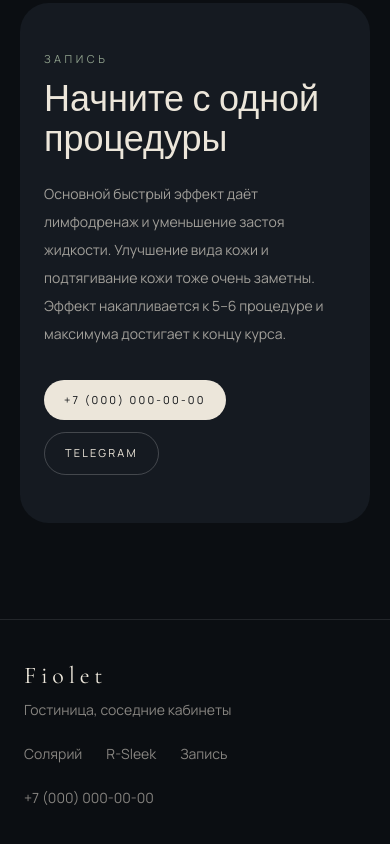
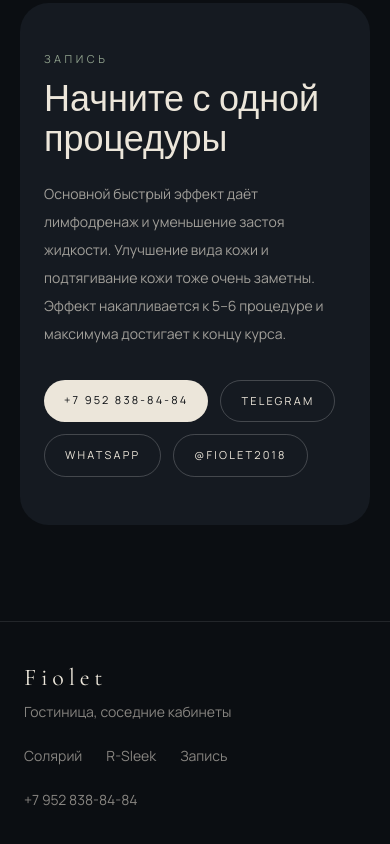
Before and after one commit to gnxv/ds, a Next.js app: page /r-sleek in a window 390 px wide. Shown: the part 9988-10832 px from the top of the page. Built offline with nearby package versions, Linux system fonts and the light colour scheme.

Commit message:
Add phone, Telegram, WhatsApp and Instagram to booking

```diff
--- a/src/app/r-sleek/page.tsx
+++ b/src/app/r-sleek/page.tsx
@@ -436,16 +436,34 @@ export default function RSleekPage() {
           </p>
           <div className="mt-8 flex flex-wrap gap-3">
             <a
-              href={`tel:${site.phone.replace(/[^\d+]/g, "")}`}
+              href={site.phoneHref}
               className="rounded-full bg-[#ece6da] px-5 py-3 text-[11px] uppercase tracking-[0.2em] text-[#0b0e12]"
             >
               {site.phone}
             </a>
             <a
               href={site.telegram}
+              target="_blank"
+              rel="noreferrer"
               className="rounded-full border border-white/20 px-5 py-3 text-[11px] uppercase tracking-[0.2em]"
             >
               Telegram
+            </a>
+            <a
+              href={site.whatsapp}
+              target="_blank"
+              rel="noreferrer"
+              className="rounded-full border border-white/20 px-5 py-3 text-[11px] uppercase tracking-[0.2em]"
+            >
+              WhatsApp
+            </a>
+            <a
+              href={site.instagram}
+              target="_blank"
+              rel="noreferrer"
+              className="rounded-full border border-white/20 px-5 py-3 text-[11px] uppercase tracking-[0.2em]"
+            >
+              {site.instagramHandle}
             </a>
           </div>
         </div>
--- a/src/components/layout/SiteChrome.tsx
+++ b/src/components/layout/SiteChrome.tsx
@@ -37,7 +37,7 @@ export function SiteFooter({ tone }: { tone: Tone }) {
           <a href="#contact">Запись</a>
         </nav>
         <div className={`text-sm ${t.muted}`}>
-          <p>{site.phone}</p>
+          <a href={site.phoneHref}>{site.phone}</a>
         </div>
       </div>
     </footer>
--- a/src/lib/site.ts
+++ b/src/lib/site.ts
@@ -2,9 +2,12 @@ export const site = {
   name: "Fiolet",
   tagline: "Солярий и аппаратный массаж R-Sleek. Два кабинета рядом.",
   location: "Гостиница, соседние кабинеты",
-  phone: "+7 (000) 000-00-00",
-  telegram: "https://t.me/",
-  instagram: "https://instagram.com/",
+  phone: "+7 952 838-84-84",
+  phoneHref: "tel:+79528388484",
+  telegram: "https://t.me/+79528388484",
+  whatsapp: "https://wa.me/79528388484",
+  instagram: "https://instagram.com/fiolet2018",
+  instagramHandle: "@fiolet2018",
 } as const;
 
 export type ServiceKey = "solarium" | "rsleek";
```
